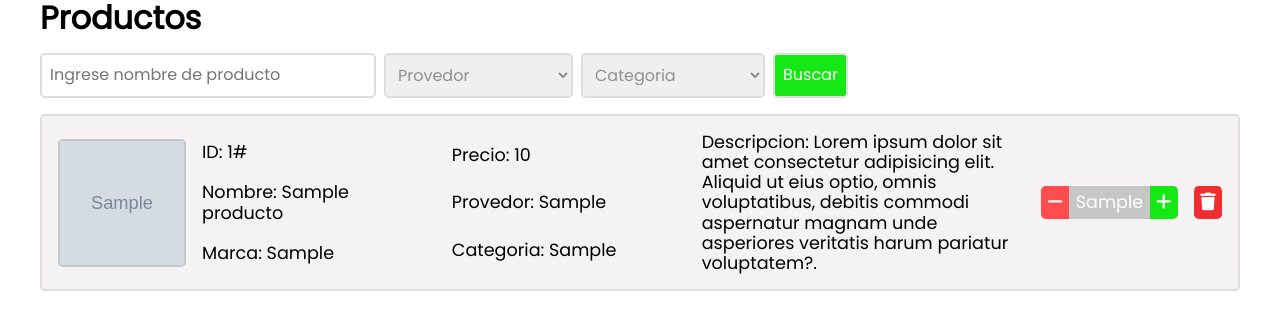
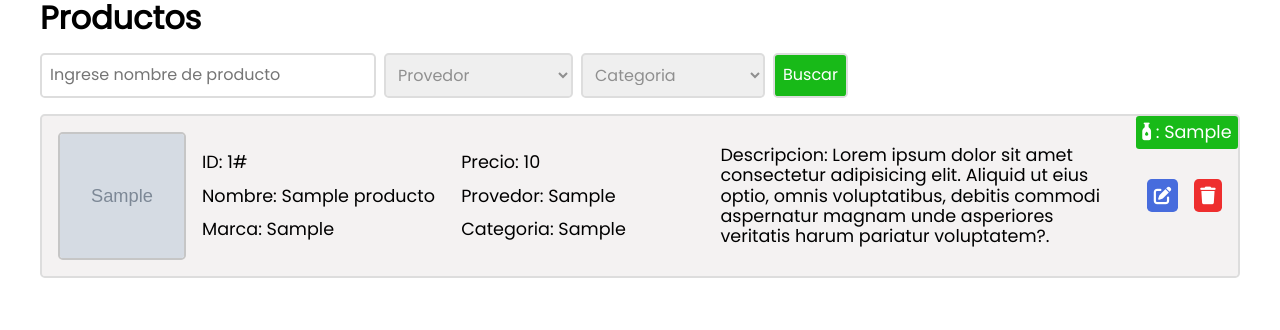
Before and after one commit to PeterCastillo/help, a PHP site: page /LicoreriaManagement/ in a window 1280 px wide. Shown: the top 330 px of the page. Run offline with PHP 8.4, Linux system fonts and the light colour scheme; tables that the repository leaves empty or names only in its code hold one stand-in row (values such as "Sample post"); grey boxes marked "Sample" are stand-in pictures; data that the repository does not hold is empty.

Commit message:
Products

```diff
--- a/index.php
+++ b/index.php
@@ -4,13 +4,13 @@
     <meta charset="UTF-8">
     <meta http-equiv="X-UA-Compatible" content="IE=edge">
     <meta name="viewport" content="width=device-width, initial-scale=1.0">
-    <link rel="stylesheet" href="src/style/producto.css">
     <link rel="preconnect" href="https://fonts.googleapis.com">
     <link rel="preconnect" href="https://fonts.gstatic.com" crossorigin>
     <link href="https://fonts.googleapis.com/css2?family=Poppins&display=swap" rel="stylesheet">
-    <link rel="stylesheet" href="src/style/index.css">
-    <link rel="stylesheet" href="src/style/filter.css">
-    <link rel="stylesheet" href="src/style/normalize.css">
+    <link rel="stylesheet" href="src/style/index.css?v=<?php echo time(); ?>">
+    <link rel="stylesheet" href="src/style/filter.css?v=<?php echo time(); ?>">
+    <link rel="stylesheet" href="src/style/normalize.css?v=<?php echo time(); ?>">
+    <link rel="stylesheet" href="src/style/producto.css?v=<?php echo time(); ?>">
     <link rel="stylesheet" href="https://cdnjs.cloudflare.com/ajax/libs/font-awesome/6.2.0/css/all.min.css" integrity="sha512-xh6O/CkQoPOWDdYTDqeRdPCVd1SpvCA9XXcUnZS2FmJNp1coAFzvtCN9BmamE+4aHK8yyUHUSCcJHgXloTyT2A==" crossorigin="anonymous" referrerpolicy="no-referrer" />
     <title>Document</title>
 </head>
--- a/src/components/filter.php
+++ b/src/components/filter.php
@@ -4,10 +4,17 @@
         include(("src/services/categorias.php"));
         $categorias = getCategorias();
 
+        if(isset($_POST['xnombre'])){
+            $nombre=$_POST['xnombre'];
+        }
+        if(isset($_POST['xprovedor'])){
+            $provedorfilter=$_POST['xprovedor'];
+        }
         $where = "";
-        $nombre=$_POST['xnombre'];
-        $provedorfilter=$_POST['xprovedor'];
-        $categoriafilter=$_POST['xcategoria'];
+        if(isset($_POST['xcategoria'])){
+            $categoriafilter=$_POST['xcategoria'];
+        }
+        $where = "";
     ?>
     <form method="post" class="form">
         <input class="nombre input" type="text" name="xnombre" placeholder="Ingrese nombre de producto">
@@ -38,10 +45,12 @@
         if(empty($_POST['xprovedor']) && empty($_POST['xcategoria'])){
             return;
         }
-        if(empty($_POST['xprovedor'])){
+        if($_POST['xprovedor'] <> "" && empty($_POST['xcategoria'])){
+            $where = "WHERE producto_provedor = ".$provedorfilter;
+        } elseif($_POST['xcategoria'] <> "" && empty($_POST['xprovedor'])) {
             $where = "WHERE producto_categoria = ".$categoriafilter;
-        } elseif(empty($_POST['xcategoria'])) {
-            $where = "WHERE producto_provedor = ".$provedorfilter;
+        } elseif($_POST['xcategoria'] <> "" && $_POST['xprovedor'] <> ""){
+            $where = "WHERE producto_categoria = ".$categoriafilter." AND  producto_provedor = ".$provedorfilter;
         }
     }
 ?>
--- a/src/components/productos.php
+++ b/src/components/productos.php
@@ -1,11 +1,6 @@
 <?php
     $conn = mysqli_connect("localhost", "root", "", "licoreriaproductos");
-
-    if(empty($where)){
-        $sql = 'SELECT * FROM productos';
-    } else{
-        $sql = 'SELECT * FROM productos '.$where;
-    }
+    $sql = 'SELECT * FROM productos '.$where;
     $res = mysqli_query($conn,$sql);
     while($producto=mysqli_fetch_array($res)){
 ?>
@@ -30,14 +25,11 @@
                 </p>
             </div>
             <div class="pdr_info_btn">
-                <div class="pdr_info_btn_cantidad">
-                    <span class="btn less"><i class="fa-solid fa-minus"></i></span>
-                    <span class="btn cant"> <?php echo $producto['producto_cantidad']?></span>
-                    <span class="btn plus"><i class="fa-solid fa-plus"></i></span>
-                </div>
-                <span class="btnDelete"><i class="fa-solid fa-trash"></i></span>
+                <span class="btnModify"><a href=""><i class="fa-solid fa-pen-to-square"></i></a></span>
+                <span class="btnDelete" method="post" name="delete"><a href="src/services/delete.php?id=<?php echo $producto['producto_id']?>" ><i class="fa-solid fa-trash"></i></a></span>
             </div>
         </div>
+        <span class="cantidad"><i class="fa-sharp fa-solid fa-bottle-droplet"></i> : <?php echo $producto['producto_cantidad']?></span>
     </div>
 <?php
     }
--- a/src/style/filter.css
+++ b/src/style/filter.css
@@ -15,7 +15,7 @@
     color:  rgb(143, 143, 143);
 }
 .search {
-    background-color: rgb(22, 232, 22);
+    background-color: rgb(24, 186, 24);
     padding: 0.5rem;
     border: none;
     border:  solid 2px  rgb(221, 221, 221);
@@ -23,3 +23,6 @@
     color:  white;
     cursor: pointer;
 }
+/*
+INSERT INTO licoreriaproductos(producto_nombre, producto_descripcion,producto_img,producto_marca,producto_categoria,producto_provedor,producto_cantidad,producto_precio)
+    VALUES('Pete','g´qejg´ñejgopegjeropgjeqropjgopèjgopeqrgjeropgjeqopeq','https://plazavea.vteximg.com.br/arquivos/ids/620410-1000-1000/20191228.jpg',"Castillo",50,200,20,51.1) */
--- a/src/style/producto.css
+++ b/src/style/producto.css
@@ -9,6 +9,8 @@
     max-width: 1200px;
     padding: 1rem;
     margin: auto;
+    position: relative;
+    box-sizing: border-box;
 }
 .pdr_img {
     width: 8rem;
@@ -62,31 +64,6 @@
     flex: 1 1 10rem;
     color: white;
 }
-.plus {
-    color: black;
-    background-color: rgb(22, 232, 22);
-    padding: 0.4rem;
-    border-radius:  0rem 0.3rem 0.3rem 0rem;
-    cursor: pointer;
-    color: white;
-}
-
-.less {
-    color: black;
-    background-color: rgb(255, 77, 77);
-    padding: 0.4rem;
-    border-radius: 0.3rem 0rem 0rem 0.3rem;
-    cursor: pointer;
-    color: white;
-}
-.cant {
-    padding: 0.4rem;
-    background-color: rgb(198, 198, 198);
-    -webkit-user-select: none;
-    -moz-user-select: none;
-    -ms-user-select: none;
-    user-select: none;
-}
 .btnDelete {
     background-color: rgb(238, 46, 46);
     padding: 0.4rem;
@@ -95,3 +72,26 @@
     cursor: pointer;
     color: white;
 }
+
+.btnDelete a,
+.btnModify a {
+    color: white;
+}
+
+.btnModify {
+    padding: 0.4rem;
+    font-weight: bold;
+    border-radius: 0.3rem;
+    cursor: pointer;
+    background-color: rgb(71, 108, 221);
+}
+
+.cantidad {
+    position: absolute;
+    top: 0;
+    right: 0;
+    background-color: rgb(24, 186, 24);
+    border-radius: 0.2rem;
+    color: white;
+    padding: 0.4rem;
+}
```
Also changed, not shown: src/services/delete.php (+10 -0 lines).
